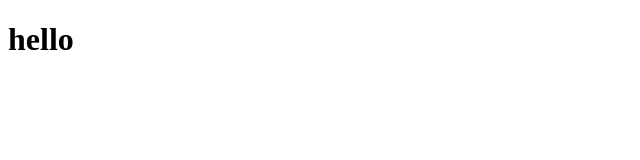
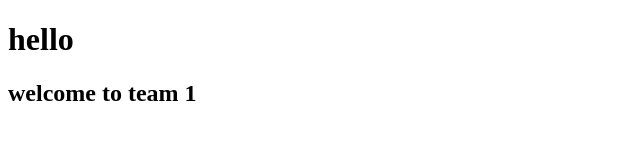
Before and after one commit to RenushreeR2003/team-1, a plain HTML site: page index.html in a window 1280 px wide. Shown: the whole page, without its empty margins (0-640 px from the left). Drawn offline with Linux system fonts and the light colour scheme.

Commit message:
h2 added

```diff
--- a/index.html
+++ b/index.html
@@ -7,5 +7,6 @@
 </head>
 <body>
     <h1>hello</h1>
+    <h2>welcome to team 1 </h2>
 </body>
 </html>
```
